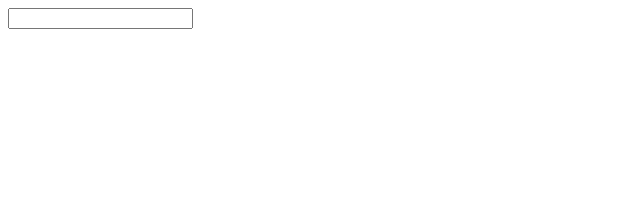
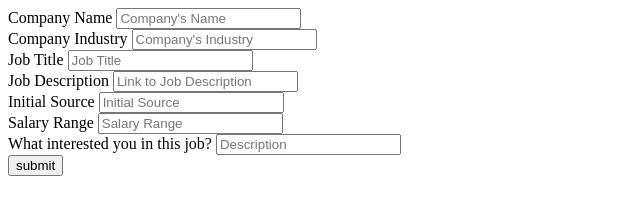
Before and after one commit to amycommits/html-best, a plain HTML site: page form.html in a window 1280 px wide. Shown: the whole page, without its empty margins (0-640 px from the left). Drawn offline with Linux system fonts and the light colour scheme.

Commit message:
implemented form for text inputs

```diff
--- a/form.html
+++ b/form.html
@@ -1,19 +1,58 @@
 <html>
   <head>
-    <title>Plain HTML example</title>
+    <title>Interview Tracker</title>
   </head>
   <body>
-    <input id="main-input" type="text">
-    <div>
-      <h2 id="main-output"></h2>
-    </div>
+    <form onsubmit="return handleSubmit(event)">
+      <div>
+        <label for="company-name">Company Name</label>
+        <input name="company-name" id="company-name" type="text" placeholder="Company's Name">
+      </div>
+      <div>
+        <label for="company-industry">Company Industry</label>
+        <input name="company-industry" id="company-industry" type="text" placeholder="Company's Industry">
+      </div>
+      <div>
+        <label for="job-title">Job Title</label>
+        <input name="job-title" id="job-title" type="text" placeholder="Job Title">
+      </div>
+      <div>
+        <label for="job-desc">Job Description</label>
+        <input name="job-desc" id="job-desc" type="text" placeholder="Link to Job Description">
+      </div>
+      <div>
+        <label for="initial-source">Initial Source</label>
+        <input name="initial-source" id="initial-source" type="text" placeholder="Initial Source">
+      </div>
+      <div>
+        <label for="salary-range">Salary Range</label>
+        <input name="salary-range" id="salary-range" type="text" placeholder="Salary Range">
+      </div>
+      <div>
+        <label for="job-interest">What interested you in this job?</label>
+        <input name="job-interest" id="job-interest" type="text" placeholder="Description">
+      </div>
+      <div>
+        <input type="submit" value="submit">
+      </div>
+    </form>
     <script>
-      const mainInput = document.querySelector("#main-input")
-      const mainOutput = document.querySelector("#main-output")
+      function handleSubmit(e) {
+        e.preventDefault()
+        const formData = {
+          companyName: document.querySelector('#company-name').value,
+          companyIndustry: document.querySelector('#company-industry').value,
+          jobTitle: document.querySelector('#job-title').value,
+          jobDescription: document.querySelector('#job-desc').value,
+          initialSource: document.querySelector("#initial-source").value,
+          salaryRange: document.querySelector('#salary-range').value,
+          jobInterest: document.querySelector('#job-interest').value
 
-      mainInput.addEventListener('keyup', (e) => {
-        mainOutput.innerHTML = e.target.value
-      })
+        }
+        console.log(formData)
+        return false
+      }
+
     </script>
   </body>
 </html>
```
